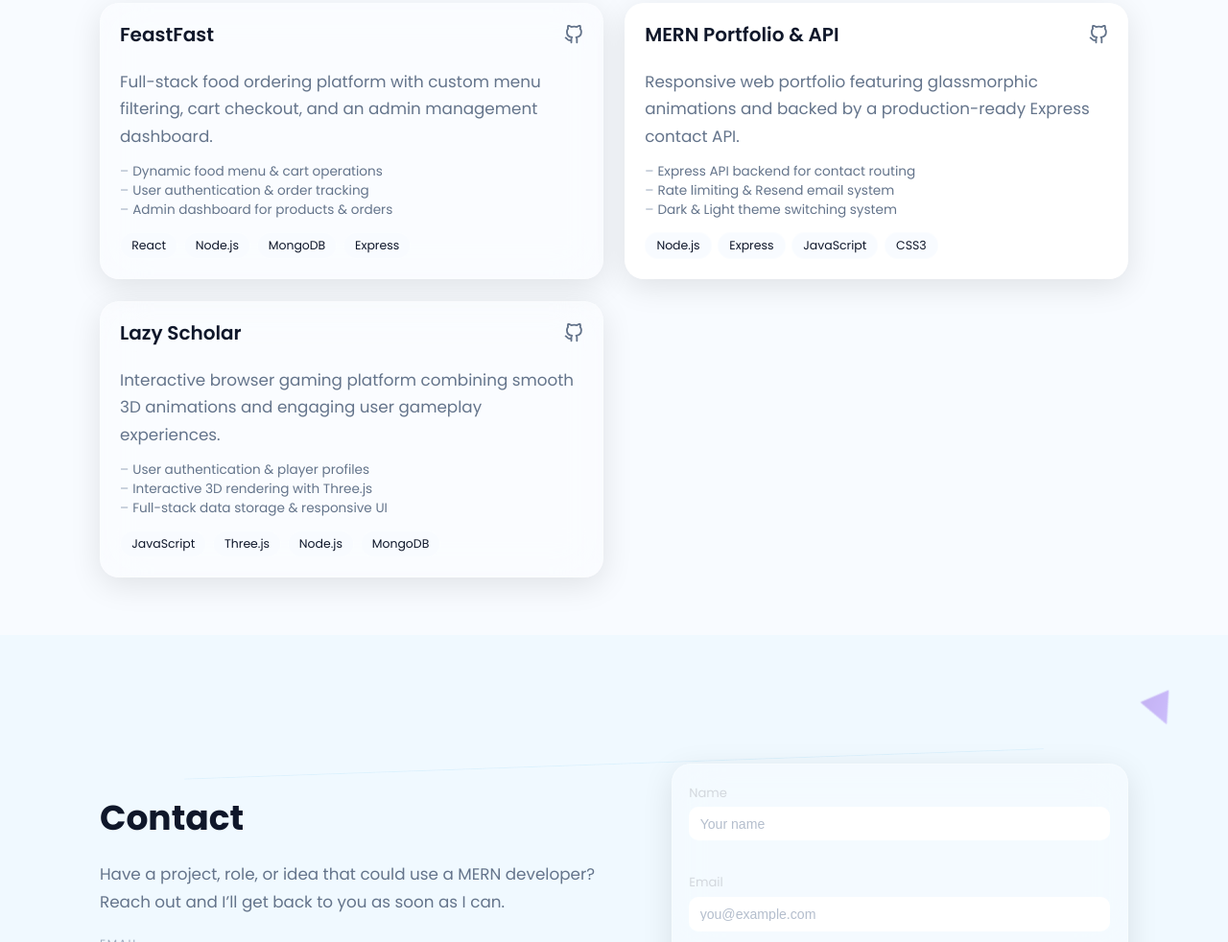
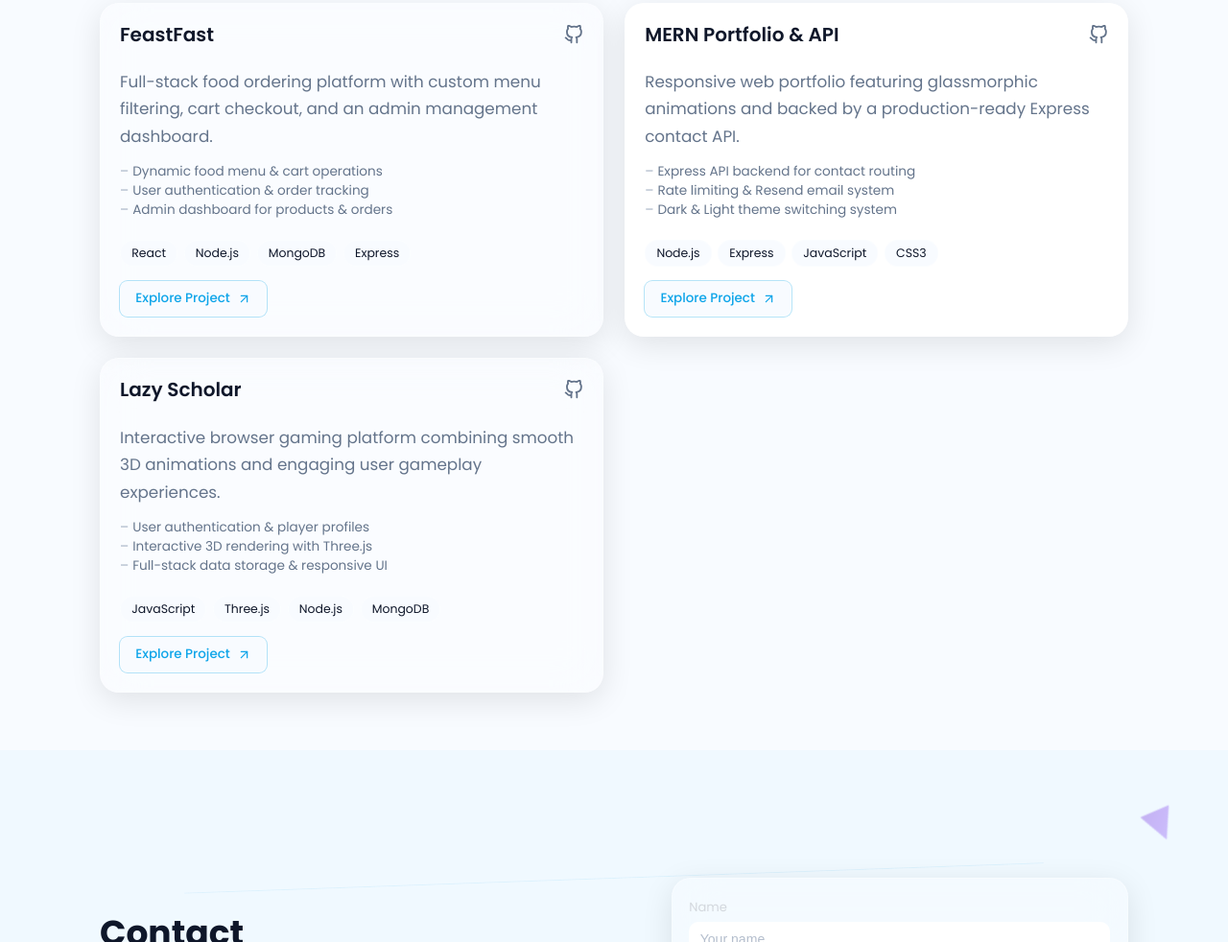
Before and after one commit to UjjawalGupta090/WebPortfolio, a plain HTML site: page index.html in a window 1280 px wide. Shown: the part 2635-3617 px from the top of the page at 96% size. Drawn offline with Linux system fonts and the light colour scheme; no server answers.

Commit message:
Replace whole card link overlay with dedicated Explore Project button in project cards

```diff
--- a/index.html
+++ b/index.html
@@ -280,7 +280,7 @@
           <article class="project">
             <div class="project-header">
               <h3>
-                <a href="https://tomato.ujjawalgupta.online/" target="_blank" rel="noopener noreferrer" class="project-title-link stretched-link">FeastFast</a>
+                <a href="https://tomato.ujjawalgupta.online/" target="_blank" rel="noopener noreferrer" class="project-title-link">FeastFast</a>
               </h3>
               <a href="https://github.com/UjjawalGupta090/FeastFast-Express" target="_blank" rel="noopener noreferrer" class="project-github-link" title="View Source on GitHub">
                 <svg xmlns="http://www.w3.org/2000/svg" width="20" height="20" viewBox="0 0 24 24" fill="none" stroke="currentColor" stroke-width="2" stroke-linecap="round" stroke-linejoin="round" class="github-icon"><path d="M9 19c-5 1.5-5-2.5-7-3m14 6v-3.87a3.37 3.37 0 0 0-.94-2.61c3.14-.35 6.44-1.54 6.44-7A5.44 5.44 0 0 0 20 4.77 5.07 5.07 0 0 0 19.91 1S18.73.65 16 2.48a13.38 13.38 0 0 0-7 0C6.27.65 5.09 1 5.09 1A5.07 5.07 0 0 0 5 4.77a5.44 5.44 0 0 0-1.5 3.78c0 5.42 3.3 6.61 6.44 7A3.37 3.37 0 0 0 9 18.13V22"></path></svg>
@@ -300,11 +300,17 @@
               <span>MongoDB</span>
               <span>Express</span>
             </div>
+            <div class="project-actions">
+              <a href="https://tomato.ujjawalgupta.online/" target="_blank" rel="noopener noreferrer" class="btn-explore">
+                <span>Explore Project</span>
+                <svg xmlns="http://www.w3.org/2000/svg" width="15" height="15" viewBox="0 0 24 24" fill="none" stroke="currentColor" stroke-width="2" stroke-linecap="round" stroke-linejoin="round" class="explore-icon"><line x1="7" y1="17" x2="17" y2="7"></line><polyline points="7 7 17 7 17 17"></polyline></svg>
+              </a>
+            </div>
           </article>
           <article class="project">
             <div class="project-header">
               <h3>
-                <a href="https://ujjawalguptaportfolio.onrender.com/" target="_blank" rel="noopener noreferrer" class="project-title-link stretched-link">MERN Portfolio & API</a>
+                <a href="https://ujjawalguptaportfolio.onrender.com/" target="_blank" rel="noopener noreferrer" class="project-title-link">MERN Portfolio & API</a>
               </h3>
               <a href="https://github.com/UjjawalGupta090/WebPortfolio" target="_blank" rel="noopener noreferrer" class="project-github-link" title="View Source on GitHub">
                 <svg xmlns="http://www.w3.org/2000/svg" width="20" height="20" viewBox="0 0 24 24" fill="none" stroke="currentColor" stroke-width="2" stroke-linecap="round" stroke-linejoin="round" class="github-icon"><path d="M9 19c-5 1.5-5-2.5-7-3m14 6v-3.87a3.37 3.37 0 0 0-.94-2.61c3.14-.35 6.44-1.54 6.44-7A5.44 5.44 0 0 0 20 4.77 5.07 5.07 0 0 0 19.91 1S18.73.65 16 2.48a13.38 13.38 0 0 0-7 0C6.27.65 5.09 1 5.09 1A5.07 5.07 0 0 0 5 4.77a5.44 5.44 0 0 0-1.5 3.78c0 5.42 3.3 6.61 6.44 7A3.37 3.37 0 0 0 9 18.13V22"></path></svg>
@@ -324,11 +330,17 @@
               <span>JavaScript</span>
               <span>CSS3</span>
             </div>
+            <div class="project-actions">
+              <a href="https://ujjawalguptaportfolio.onrender.com/" target="_blank" rel="noopener noreferrer" class="btn-explore">
+                <span>Explore Project</span>
+                <svg xmlns="http://www.w3.org/2000/svg" width="15" height="15" viewBox="0 0 24 24" fill="none" stroke="currentColor" stroke-width="2" stroke-linecap="round" stroke-linejoin="round" class="explore-icon"><line x1="7" y1="17" x2="17" y2="7"></line><polyline points="7 7 17 7 17 17"></polyline></svg>
+              </a>
+            </div>
           </article>
           <article class="project">
             <div class="project-header">
               <h3>
-                <a href="https://lazyscholar.onrender.com/" target="_blank" rel="noopener noreferrer" class="project-title-link stretched-link">Lazy Scholar</a>
+                <a href="https://lazyscholar.onrender.com/" target="_blank" rel="noopener noreferrer" class="project-title-link">Lazy Scholar</a>
               </h3>
               <a href="https://github.com/UjjawalGupta090/LazyScholar" target="_blank" rel="noopener noreferrer" class="project-github-link" title="View Source on GitHub">
                 <svg xmlns="http://www.w3.org/2000/svg" width="20" height="20" viewBox="0 0 24 24" fill="none" stroke="currentColor" stroke-width="2" stroke-linecap="round" stroke-linejoin="round" class="github-icon"><path d="M9 19c-5 1.5-5-2.5-7-3m14 6v-3.87a3.37 3.37 0 0 0-.94-2.61c3.14-.35 6.44-1.54 6.44-7A5.44 5.44 0 0 0 20 4.77 5.07 5.07 0 0 0 19.91 1S18.73.65 16 2.48a13.38 13.38 0 0 0-7 0C6.27.65 5.09 1 5.09 1A5.07 5.07 0 0 0 5 4.77a5.44 5.44 0 0 0-1.5 3.78c0 5.42 3.3 6.61 6.44 7A3.37 3.37 0 0 0 9 18.13V22"></path></svg>
@@ -347,6 +359,12 @@
               <span>Three.js</span>
               <span>Node.js</span>
               <span>MongoDB</span>
+            </div>
+            <div class="project-actions">
+              <a href="https://lazyscholar.onrender.com/" target="_blank" rel="noopener noreferrer" class="btn-explore">
+                <span>Explore Project</span>
+                <svg xmlns="http://www.w3.org/2000/svg" width="15" height="15" viewBox="0 0 24 24" fill="none" stroke="currentColor" stroke-width="2" stroke-linecap="round" stroke-linejoin="round" class="explore-icon"><line x1="7" y1="17" x2="17" y2="7"></line><polyline points="7 7 17 7 17 17"></polyline></svg>
+              </a>
             </div>
           </article>
         </div>
--- a/style.css
+++ b/style.css
@@ -897,7 +897,7 @@ h3 {
   display: flex;
   flex-wrap: wrap;
   gap: 0.4rem;
-  margin-top: auto;
+  margin-top: 0.5rem;
 }
 
 .project-tags span {
@@ -907,6 +907,45 @@ h3 {
   background: var(--bg);
   border: var(--border-fine-blur);
   color: var(--text);
+}
+
+.project-actions {
+  margin-top: auto;
+  padding-top: 0.9rem;
+  display: flex;
+  align-items: center;
+}
+
+.btn-explore {
+  display: inline-flex;
+  align-items: center;
+  gap: 0.45rem;
+  padding: 0.48rem 0.95rem;
+  font-size: 0.84rem;
+  font-weight: 500;
+  color: var(--accent);
+  background: var(--bg);
+  border: var(--border-fine-blur);
+  border-radius: var(--radius-md, 8px);
+  text-decoration: none;
+  transition: all 0.25s cubic-bezier(0.25, 0.46, 0.45, 0.94);
+  box-shadow: var(--shadow-glow);
+}
+
+.btn-explore:hover {
+  background: var(--accent);
+  color: #ffffff;
+  border-color: var(--accent);
+  transform: translateY(-2px);
+  box-shadow: 0 6px 18px rgba(14, 165, 233, 0.3);
+}
+
+.btn-explore .explore-icon {
+  transition: transform 0.2s ease;
+}
+
+.btn-explore:hover .explore-icon {
+  transform: translate(2px, -2px);
 }
 
 .contact-grid {
```
